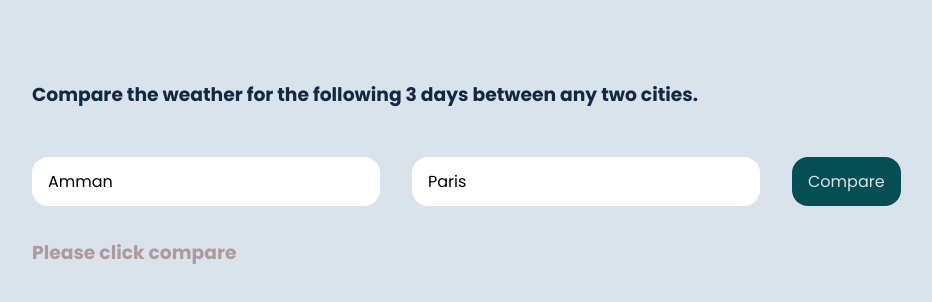
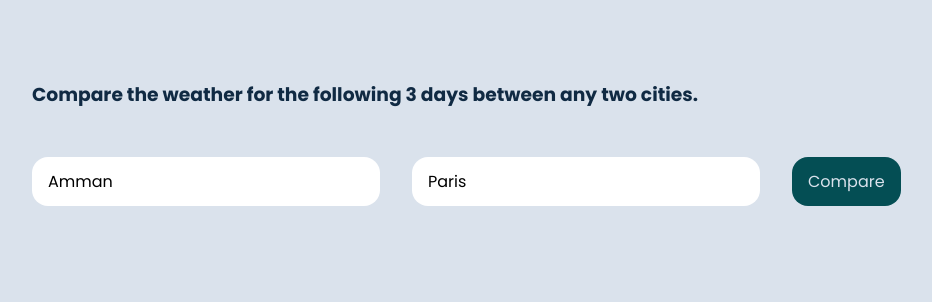
Before and after one commit to anasomar1/Compare-weather, a React (Create React App) app: page / in a window 1280 px wide. Shown: the top 302 px of the page, without its empty margins (48-980 px from the left). Built offline with nearby package versions, Linux system fonts and the light colour scheme.

Commit message:
1.2.1 minor edit

```diff
--- a/src/App.js
+++ b/src/App.js
@@ -54,7 +54,7 @@ const App = () => {
             <Button onClick={compareHandler}>Compare</Button>
           </Form>
           {isLoading ? (
-            <h3 class="alert">Please click compare</h3>
+            ""
           ) : (
             <Compare
               firstCityData={firstCityData}
```
Also changed, not shown: 1 other file (tests, documents, lock files or other folders).
